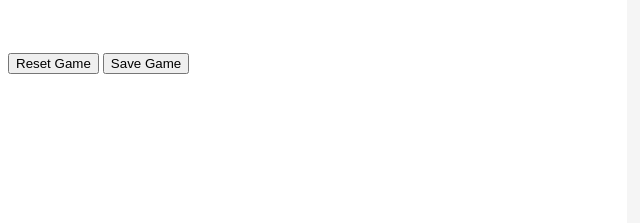
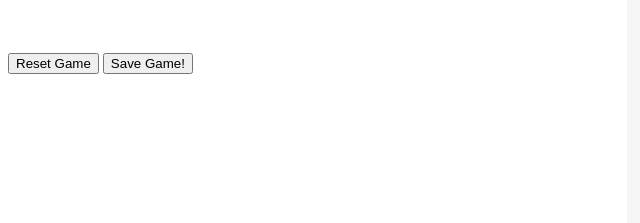
Before and after one commit to Harvelon365/Cash-Clicker, a plain HTML site: page index.html in a window 1280 px wide. Shown: the part 290-513 px from the top of the page, 0-640 px from the left. Drawn offline with Linux system fonts and the light colour scheme.

Commit message:
Update index.html

```diff
--- a/index.html
+++ b/index.html
@@ -24,7 +24,7 @@
             <div class="sectionFooter">
                 <h5></h5>
                 <button onclick="resetGame();">Reset Game</button>
-                <button onclick="saveGame();">Save Game</button>
+                <button onclick="saveGame();">Save Game!</button>
             </div>
         </div>
         <center>
```
